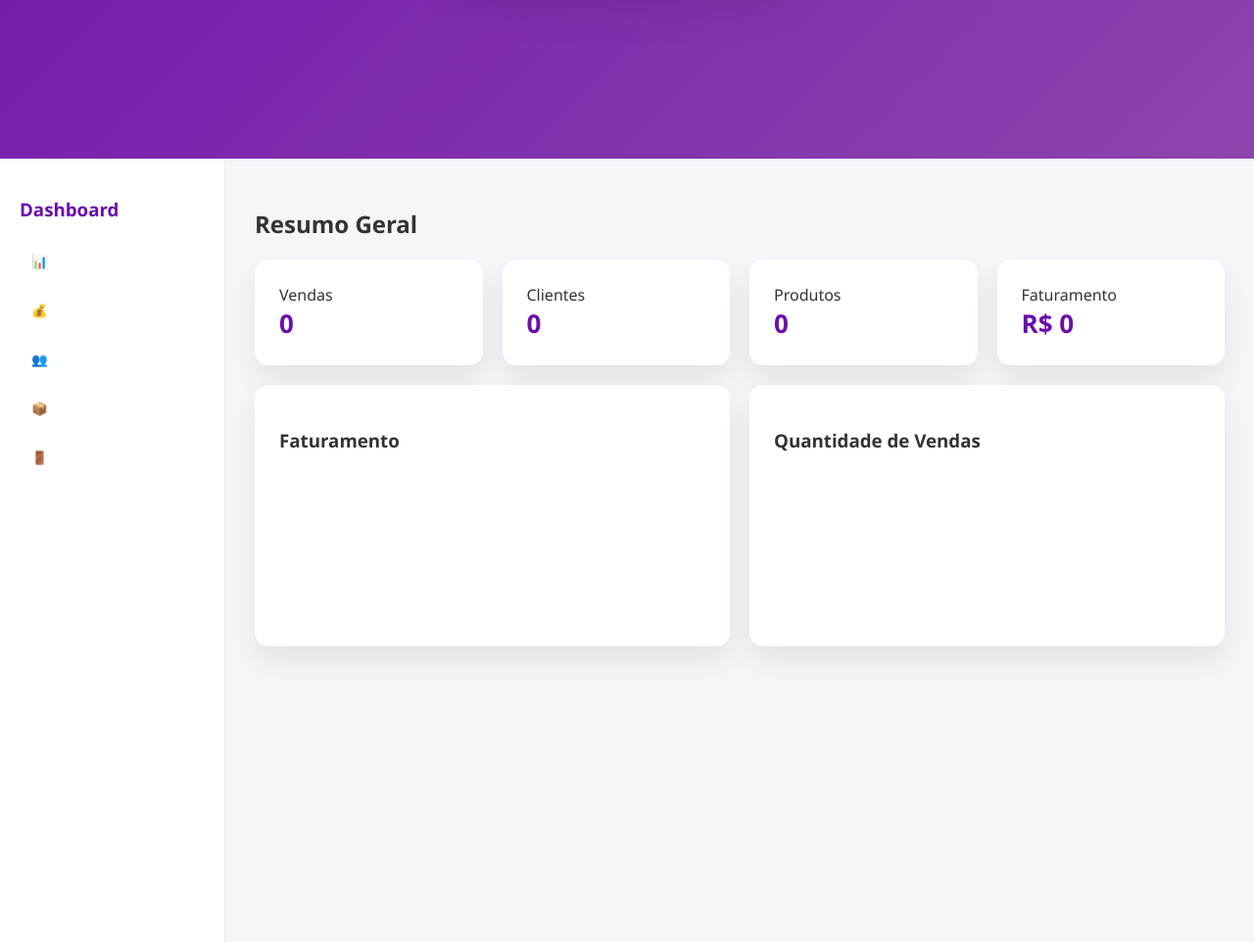
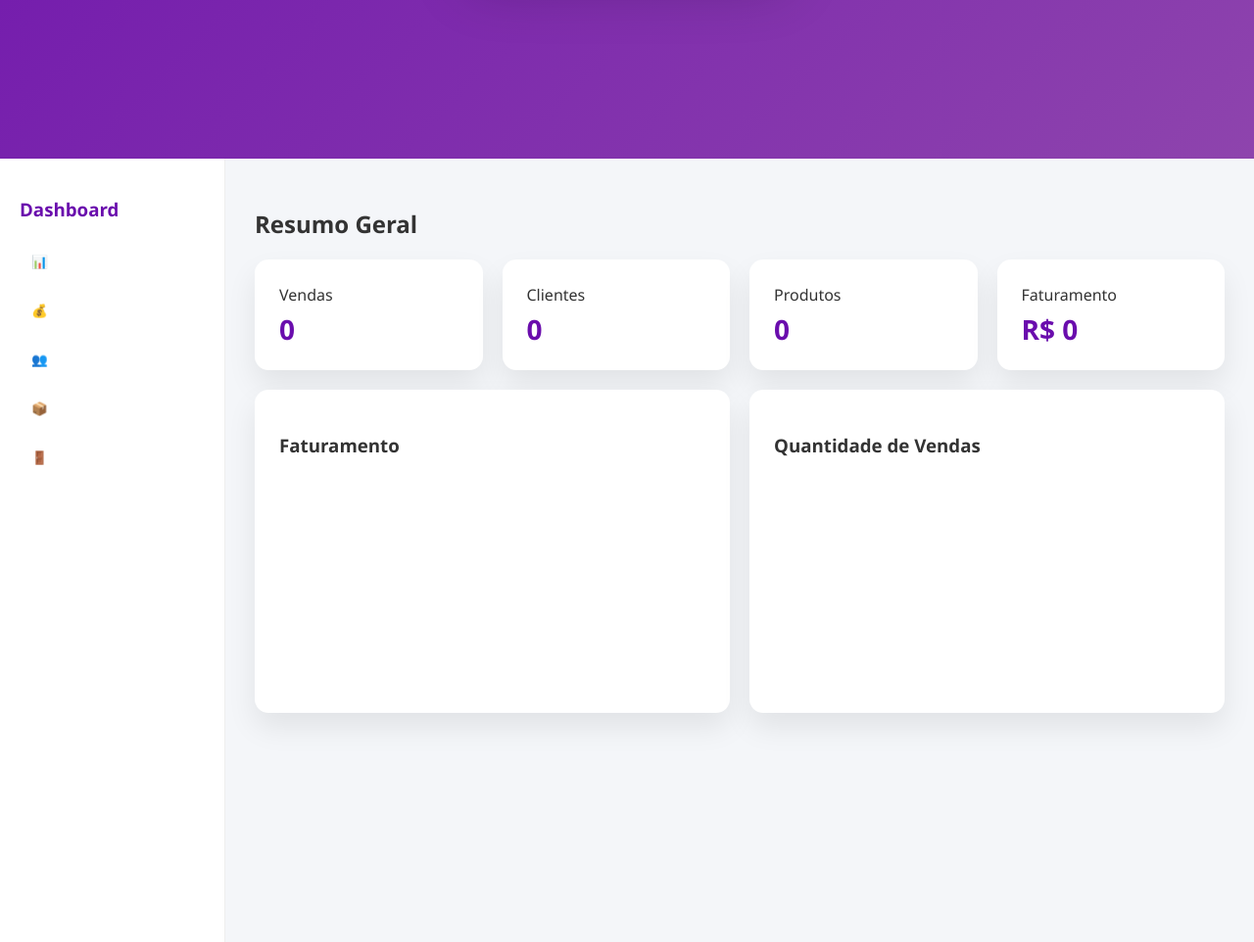
Before and after one commit to Caio589/demo, a plain HTML site: page index.html in a window 1280 px wide. Shown: the part 638-1600 px from the top of the page at 98% size. Drawn offline with nearby package versions, Linux system fonts and the light colour scheme.

Commit message:
Update style.css

```diff
--- a/style.css
+++ b/style.css
@@ -109,9 +109,20 @@ main {
   box-shadow: 0 15px 30px rgba(0,0,0,.08);
 }
 
+.card {
+  display: flex;
+  flex-direction: column;
+  justify-content: space-between;
+  min-height: 110px;
+}
+
 .card strong {
-  font-size: 26px;
+  font-size: 28px;
+  font-weight: 600;
   color: var(--roxo);
+  margin-top: 8px;
+  line-height: 1.2;
+  word-break: break-word;
 }
 
 input, select, button {
```
